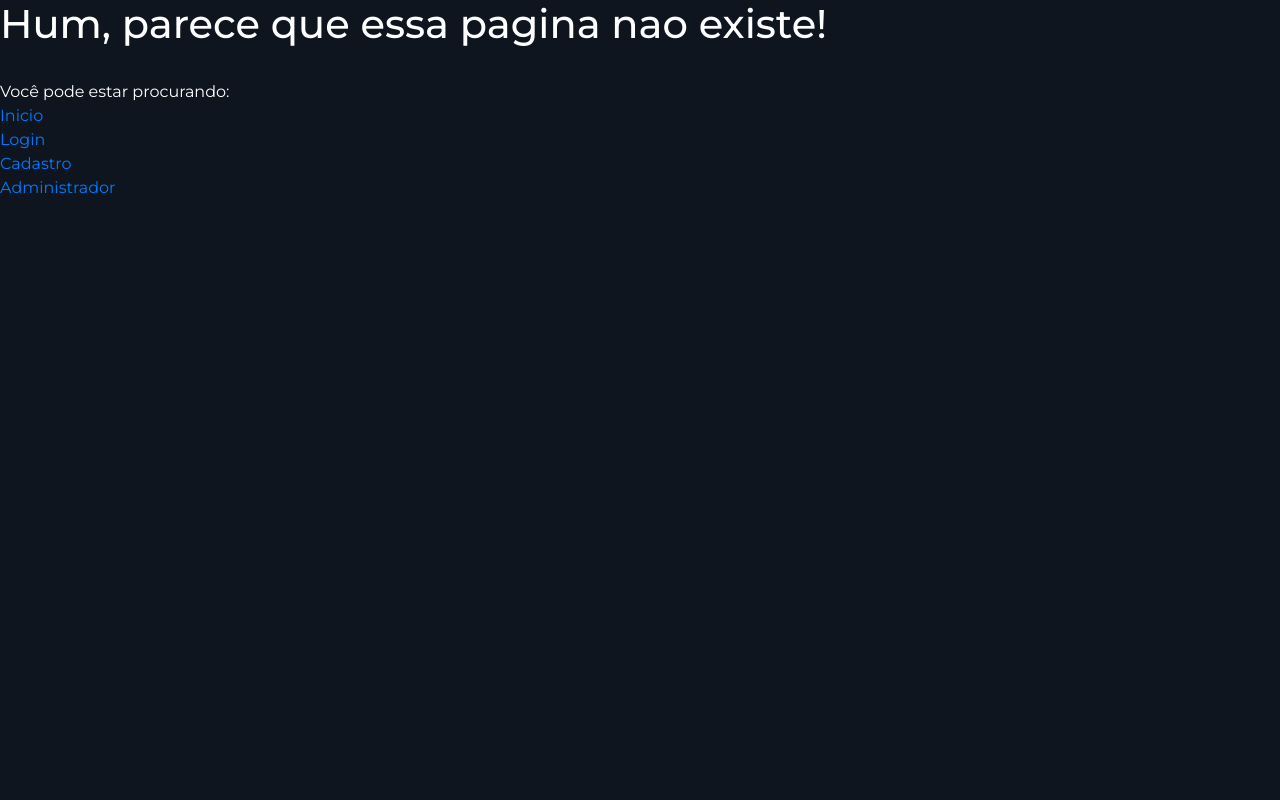
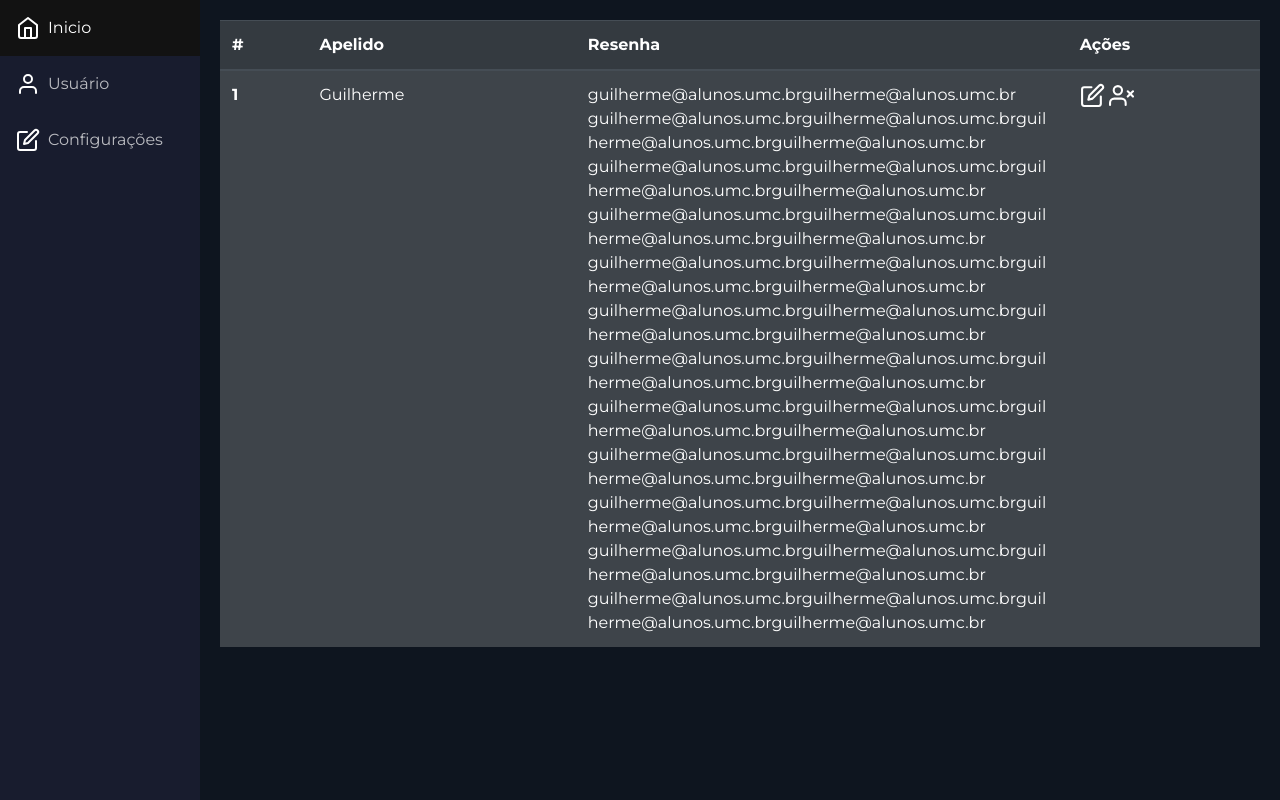
Before and after one commit to cinefyPFC/echeveria-code, a React (Create React App) app: page /gerenciarresenhas in a window 1280 px wide. Built offline with nearby package versions, Linux system fonts and the light colour scheme.

Commit message:
erro corrigido da dash

```diff
--- /dev/null
+++ b/src/components/GerenciamentoReseha/index.js
@@ -0,0 +1,49 @@
+import React from 'react';
+import HeaderAdmin from '../../components/HeaderAdmin';
+import { Table } from 'reactstrap';
+import { FiUserX, FiEdit} from "react-icons/fi";
+
+function gerenciarResenha() {
+  return (
+    <div className="AdminTela">
+      <HeaderAdmin></HeaderAdmin>
+      <div className="AdminConteudo">
+
+        <Table dark striped responsive>
+          <thead>
+            <tr>
+              <th>#</th>
+              <th>Apelido</th>
+              <th>Resenha</th>
+              <th>Ações</th>
+            </tr>
+          </thead>
+          <tbody>
+            <tr>
+              <th scope="row">1</th>
+              <td className="table-gerenciamento-usuario">Guilherme</td>
+              <td className="table-gerenciamento-usuario">guilherme@alunos.umc.brguilherme@alunos.umc.br
+              guilherme@alunos.umc.brguilherme@alunos.umc.brguilherme@alunos.umc.brguilherme@alunos.umc.br
+              guilherme@alunos.umc.brguilherme@alunos.umc.brguilherme@alunos.umc.brguilherme@alunos.umc.br
+              guilherme@alunos.umc.brguilherme@alunos.umc.brguilherme@alunos.umc.brguilherme@alunos.umc.br
+              guilherme@alunos.umc.brguilherme@alunos.umc.brguilherme@alunos.umc.brguilherme@alunos.umc.br
+              guilherme@alunos.umc.brguilherme@alunos.umc.brguilherme@alunos.umc.brguilherme@alunos.umc.br
+              guilherme@alunos.umc.brguilherme@alunos.umc.brguilherme@alunos.umc.brguilherme@alunos.umc.br
+              guilherme@alunos.umc.brguilherme@alunos.umc.brguilherme@alunos.umc.brguilherme@alunos.umc.br
+              guilherme@alunos.umc.brguilherme@alunos.umc.brguilherme@alunos.umc.brguilherme@alunos.umc.br
+              guilherme@alunos.umc.brguilherme@alunos.umc.brguilherme@alunos.umc.brguilherme@alunos.umc.br
+              guilherme@alunos.umc.brguilherme@alunos.umc.brguilherme@alunos.umc.brguilherme@alunos.umc.br
+              guilherme@alunos.umc.brguilherme@alunos.umc.brguilherme@alunos.umc.brguilherme@alunos.umc.br
+              </td>
+              <td className="table-gerenciamento-usuario">
+              <FiEdit size='25'></FiEdit> <FiUserX size='25'></FiUserX>
+                </td>
+            </tr>
+          </tbody>
+        </Table>
+      </div>
+    </div>
+
+  );
+}
+export default gerenciarResenha;
--- /dev/null
+++ b/src/components/GerenciamentoUsuario/gerenciamento.css
@@ -0,0 +1,8 @@
+.table-gerenciamento-usuario {
+  word-break: break-word;
+  max-width: 200px;
+}
+td ul li {
+  display: inline;
+  padding: 0 6px;
+}
--- /dev/null
+++ b/src/components/GerenciamentoUsuario/index.js
@@ -0,0 +1,40 @@
+import React from 'react';
+import HeaderAdmin from '../../components/HeaderAdmin';
+import { Table } from 'reactstrap';
+import './gerenciamento.css';
+import { FiUserX, FiEdit} from "react-icons/fi";
+
+function gerenciarUsuario() {
+  return (
+
+    <div className="AdminTela">
+      <HeaderAdmin></HeaderAdmin>
+      <div className="AdminConteudo">
+
+        <Table dark striped responsive>
+          <thead>
+            <tr>
+              <th>#</th>
+              <th>Nome</th>
+              <th>Email</th>
+              <th>Ações</th>
+            </tr>
+          </thead>
+          <tbody>
+            <tr>
+              <th scope="row">1</th>
+              <td className="table-gerenciamento-usuario">Guilherme</td>
+              <td className="table-gerenciamento-usuario">guilherme@alunos.umc.br</td>
+              <td className="table-gerenciamento-usuario">
+                <FiEdit size='25'></FiEdit>
+               <FiUserX size='25'></FiUserX>
+              </td>
+            </tr>
+          </tbody>
+        </Table>
+      </div>
+    </div>
+
+  );
+}
+export default gerenciarUsuario;
--- a/src/components/HeaderAdmin/index.jsx
+++ b/src/components/HeaderAdmin/index.jsx
@@ -2,7 +2,7 @@ import React from 'react';
 import { Link } from 'react-router-dom';
 import { Col } from 'reactstrap';
 import './header.css';
-import { FiHome, FiUser, FiSettings } from 'react-icons/fi';
+import { FiHome, FiUser, FiEdit } from 'react-icons/fi';
 
 export default function HeaderAdmin() {
   return (
@@ -11,12 +11,12 @@ export default function HeaderAdmin() {
         {<FiHome color="#FFF" size={24} /> }
         Inicio
       </Link>
-      <Link to="/dashboard/usuarios">
+      <Link to="/gerenciarusuarios">
         { <FiUser color="#FFF" size={24} /> }
         Usuário
       </Link>
-      <Link to="/dashboard/resenhas">
-        { <FiSettings color="#FFF" size={24} /> }
+      <Link to="/gerenciarresenhas">
+        { <FiEdit color="#FFF" size={24} /> }
         Configurações
       </Link>
     </Col>
--- a/src/routes/index.js
+++ b/src/routes/index.js
@@ -1,7 +1,6 @@
 import React, {Suspense, lazy} from 'react';
 import {BrowserRouter as Router, Switch, Route} from 'react-router-dom';
 import Container from '../components/Container';
-import ContainerPerfil from '../components/ContainerPerfil';
 import Perfil from '../views/Perfil';
 import Cadastro from '../views/Cadastro';
 import Erro from '../views/Error';
@@ -9,7 +8,8 @@ import Index from '../views/Home';
 import Login from '../views/Login';
 import Admin from '../views/Dashboard';
 import Dashboard from '../views/Dashboard/Profile';
-
+import gerenciarUsuario from '../components/GerenciamentoUsuario';
+import gerenciarResenha from '../components/GerenciamentoReseha';
 const Home = lazy(() => import('../components/Home'));
 const HomeTv = lazy(() => import('../components/HomeTv'));
 const MovieDetail = lazy(() => import('../components/MovieDetail'));
@@ -28,9 +28,10 @@ function Routes() {
           <Route exact path="/login" component={Login} />
           <Route exact path="/cadastro" component={Cadastro} />
           <Route exact path="/admin" component={Admin} />
-          <Route exact path="/dashboard" component={Dashboard} />
+          <Route exact path="/dash" component={Dashboard} />
           <Route exact path="/perfil" component={Perfil} />
-
+          <Route exact path="/gerenciarusuarios" component={gerenciarUsuario} />
+          <Route exact path="/gerenciarresenhas" component={gerenciarResenha} />
           <Route exact path="/filmes">
             <Container>
               <Home />
```
